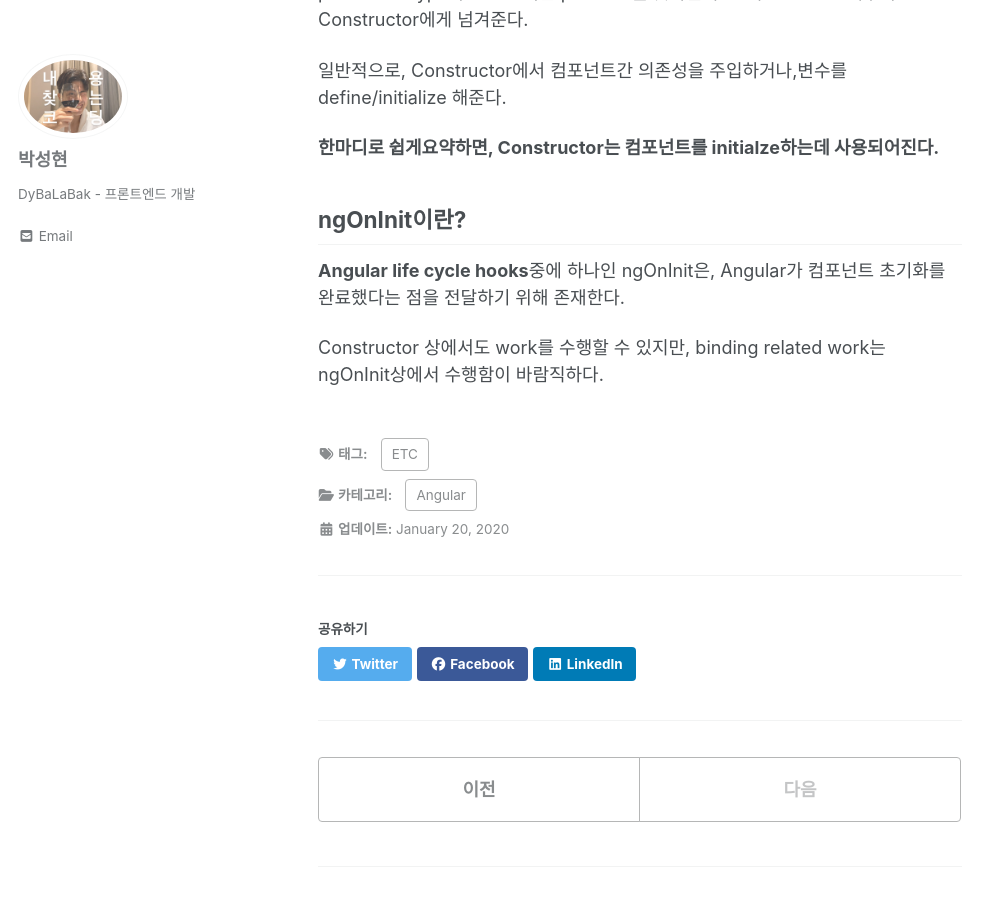
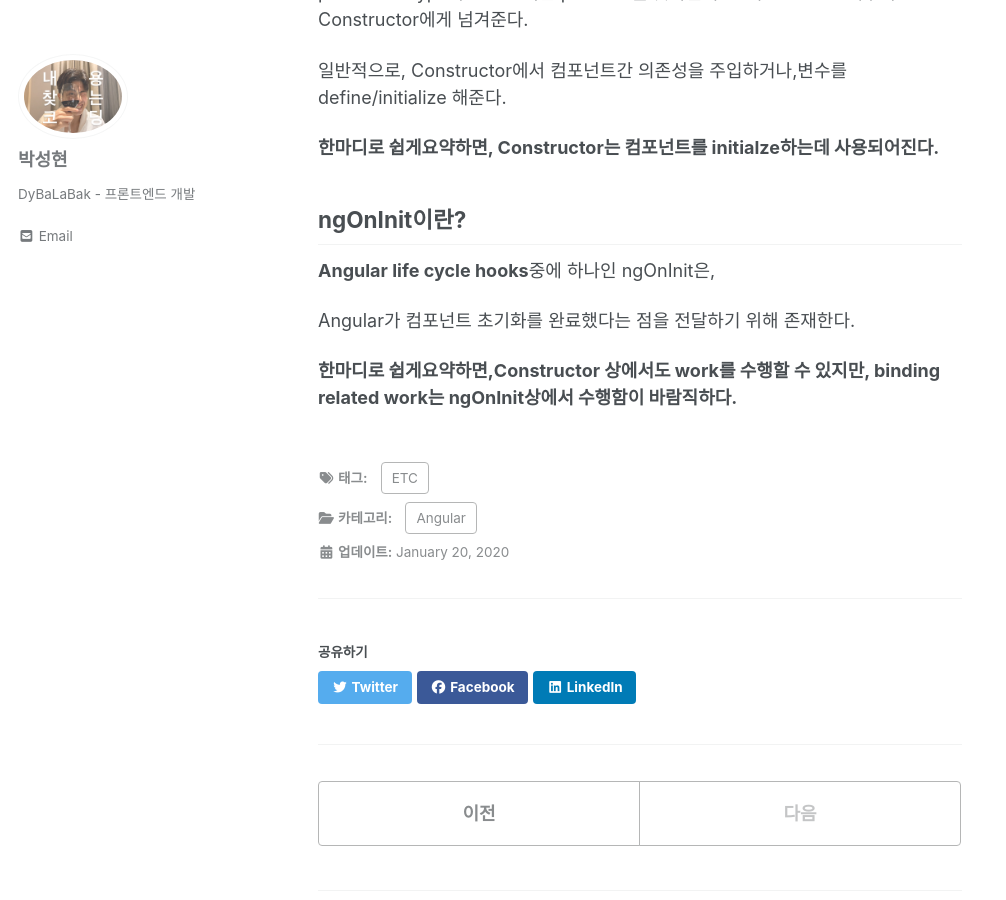
Before and after one commit to house261/house261, a Jekyll site: the page built from _posts/2020-01-20-dybalabak-Promise.md, in a window 1280 px wide and 900 px high, scrolled down 1426 px. Shown: the whole window, without its empty margins (0-1006 px from the left). Built offline with Jekyll 4.4.1, drawn with Linux system fonts in a browser that asks for light colours; cached includes are drawn as plain includes; nearby versions of some CDN libraries; comment, search, counter and statistics services are not loaded.

Commit message:
no message

```diff
--- a/_posts/2020-01-20-dybalabak-Promise.md
+++ b/_posts/2020-01-20-dybalabak-Promise.md
@@ -33,6 +33,7 @@ Constructor 와 ngOnInit에 대해 조금 더 자세하게 알아보자.
 
 ## Constructor란?
 
+
 위 첨부된 사진에서,
 Constructor는 typescript class의 predefined default method 이다.
 
@@ -52,9 +53,11 @@ Angular는 Constructor의 parameter를 analyse하고,
 
 ## ngOnInit이란?
 
+
 **Angular life cycle hooks**중에 하나인 ngOnInit은,
+
 Angular가 컴포넌트 초기화를 완료했다는 점을 전달하기 위해 존재한다.
 
 
-Constructor 상에서도 work를 수행할 수 있지만,
-binding related work는 ngOnInit상에서 수행함이 바람직하다.
+**한마디로 쉽게요약하면,Constructor 상에서도 work를 수행할 수 있지만,
+binding related work는 ngOnInit상에서 수행함이 바람직하다.**
```
